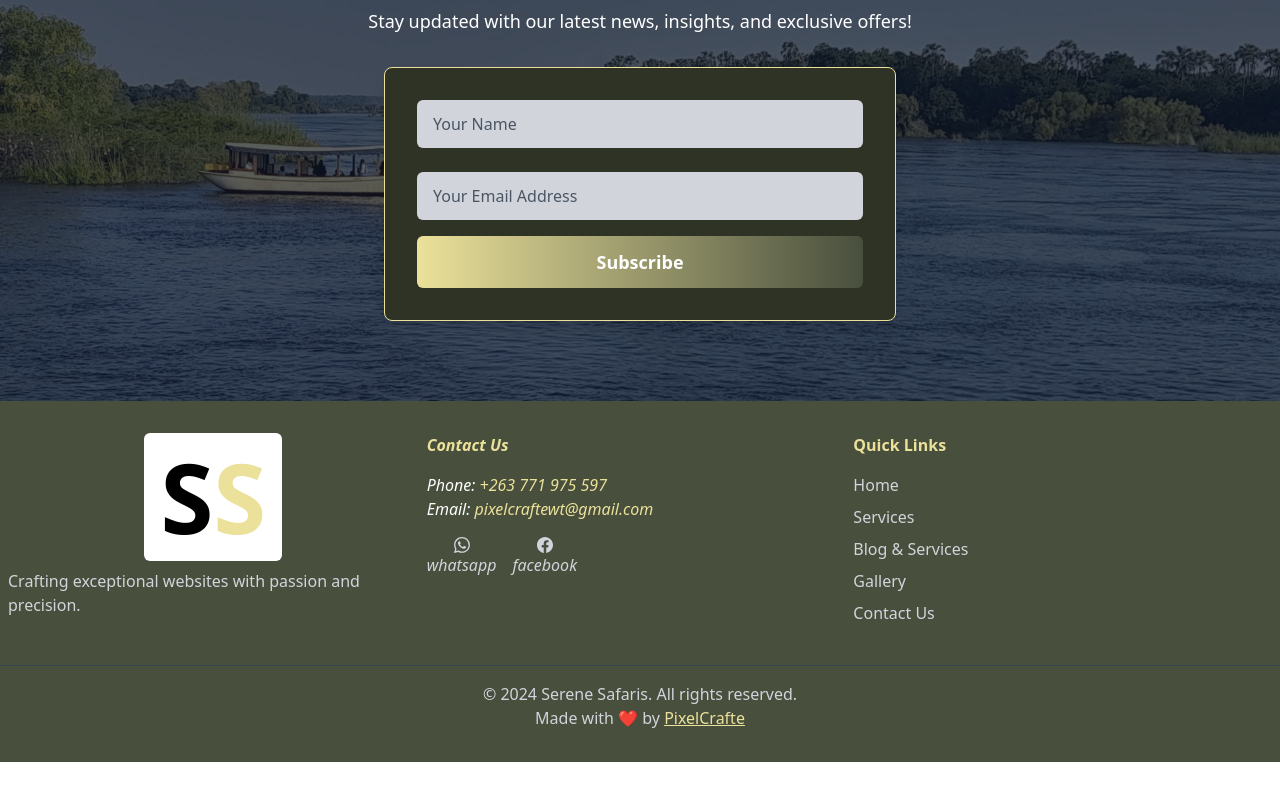
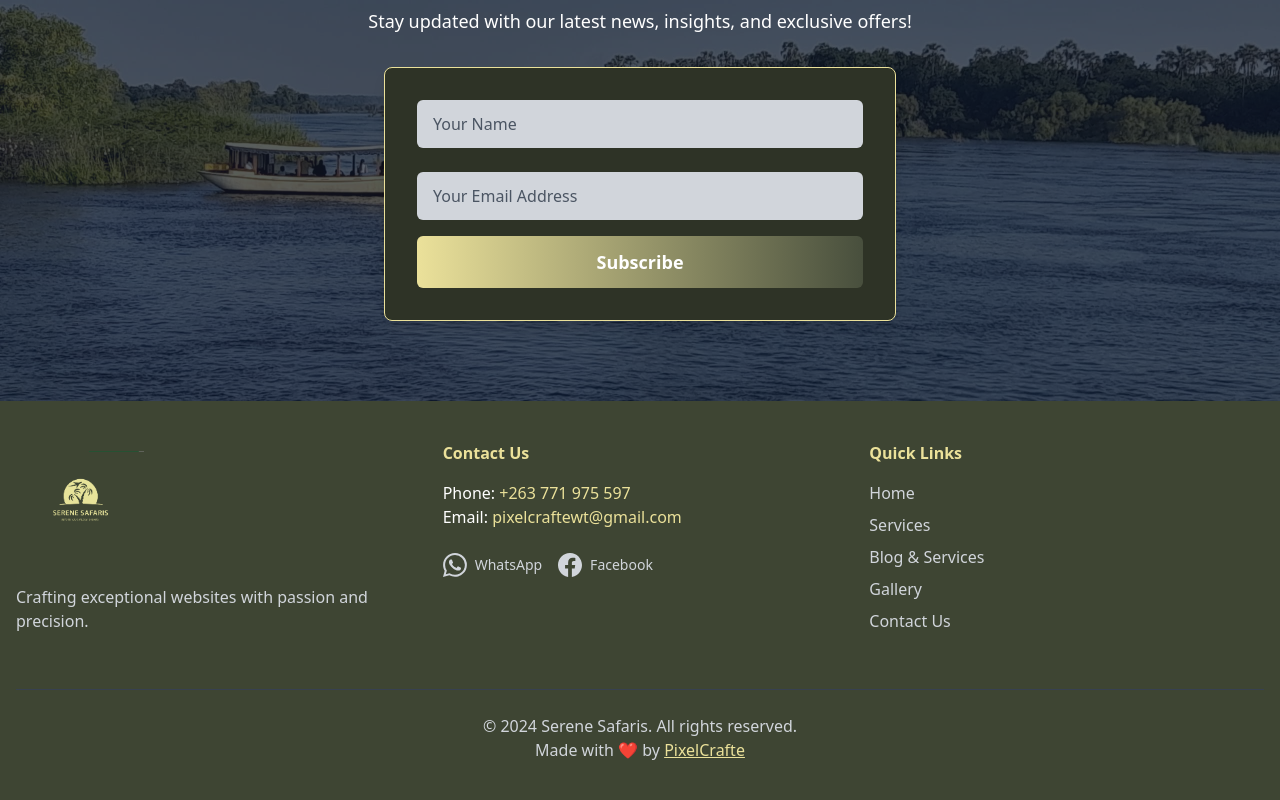
Before and after one commit to PixelCrafte/serene, a Next.js app: page /contact in a window 1280 px wide. Shown: the part 1461-2261 px from the top of the page. Before the commit the page ends 2223 px from the top, so only its background shows below. Built offline with nearby package versions, Linux system fonts and the light colour scheme.

Commit message:
made changes to the footer

```diff
--- a/src/app/blogandactivities/ActivityComponentr.jsx
+++ b/src/app/blogandactivities/ActivityComponentr.jsx
@@ -1,6 +1,6 @@
 const ActivityComponent = ({ image, title, description }) => {
     return (
-      <div className="bg-white text-black p-6 rounded-lg shadow-lg flex">
+      <div className="bg-white text-black p-6 rounded-lg shadow-lg flex slide-in-left">
         <img src={image} alt={title} className="w-32 h-32 object-cover rounded-lg mr-6" />
         <div>
           <h3 className="text-2xl font-semibold mb-2">{title}</h3>
@@ -9,3 +9,5 @@ const ActivityComponent = ({ image, title, description }) => {
       </div>
     );
   };
+
+  export default ActivityComponent;
--- a/src/app/blogandactivities/BlogComponent.jsx
+++ b/src/app/blogandactivities/BlogComponent.jsx
@@ -1,6 +1,6 @@
 const BlogComponent = ({ image, title, description, listItems }) => {
     return (
-      <div className="bg-white text-black p-6 rounded-lg shadow-lg">
+      <div className="bg-white text-black p-6 rounded-lg shadow-lg slide-in-bottom">
         <img src={image} alt={title} className="w-full h-48 object-cover rounded-t-lg mb-4" />
         <h3 className="text-2xl font-semibold mb-2">{title}</h3>
         <p className="mb-4">{description}</p>
@@ -12,3 +12,5 @@ const BlogComponent = ({ image, title, description, listItems }) => {
       </div>
     );
   };
+
+  export default BlogComponent;
--- a/src/app/blogandactivities/page.jsx
+++ b/src/app/blogandactivities/page.jsx
@@ -1,13 +1,15 @@
 import BlogComponent from './BlogComponent';
 import ActivityComponent from './ActivityComponentr';
+import BasicAnimations from '@/components/BasicAnimations';
+import Link from 'next/link';
 
 const TourismPage = () => {
     return (
       <div className="bg-main1 text-white min-h-screen">
         {/* Hero section or introductory content */}
-        <section className="w-full h-[50vh] relative bg-main2">
+        <section className="w-full h-[35vh] relative bg-main2">
           <svg
-            className="absolute bottom-0 w-full h-16"
+            className="absolute bottom-0 w-full h-16 text-main1"
             xmlns="http://www.w3.org/2000/svg"
             viewBox="0 0 1440 320"
           >
@@ -16,14 +18,33 @@ const TourismPage = () => {
           <div className="container mx-auto p-4">
             <h1 className="text-4xl font-bold">Explore Our Blogs & Activities</h1>
           </div>
+          <Link href='/contact' className='text-3xl px-3 py-2 border-2 border-main1 spin-btn block mx-auto w-fit text-main1 rounded-full font-semibold hover:border-white active:scale-95'>Get In touch</Link>
         </section>
 
         {/* Blog Section */}
-        <section className="container mx-auto my-12">
+        <section className="container mx-auto my-12 p-4">
           <h2 className="text-3xl font-semibold mb-8">Travel Blogs</h2>
           <div className="grid lg:grid-cols-3 gap-8">
+          <BlogComponent
+              image="/images/bungee.jpg"
+              title="Best Beaches in the World"
+              description="Explore the top beach destinations..."
+              listItems={['Maldives', 'Hawaii', 'Bora Bora', 'Santorini', 'Bahamas']}
+            />
             <BlogComponent
-              image="/path-to-image.jpg"
+              image="/images/bungee.jpg"
+              title="Best Beaches in the World"
+              description="Explore the top beach destinations..."
+              listItems={['Maldives', 'Hawaii', 'Bora Bora', 'Santorini', 'Bahamas']}
+            />
+            <BlogComponent
+              image="/images/bungee.jpg"
+              title="Best Beaches in the World"
+              description="Explore the top beach destinations..."
+              listItems={['Maldives', 'Hawaii', 'Bora Bora', 'Santorini', 'Bahamas']}
+            />
+            <BlogComponent
+              image="/images/bungee.jpg"
               title="Best Beaches in the World"
               description="Explore the top beach destinations..."
               listItems={['Maldives', 'Hawaii', 'Bora Bora', 'Santorini', 'Bahamas']}
@@ -33,11 +54,26 @@ const TourismPage = () => {
         </section>
 
         {/* Activities Section */}
-        <section className="container mx-auto my-12">
+        <section className="container mx-auto my-12 p-4">
           <h2 className="text-3xl font-semibold mb-8">Popular Activities</h2>
           <div className="grid lg:grid-cols-2 gap-8">
+          <ActivityComponent
+              image="/images/bike.jpg"
+              title="Mountain Hiking"
+              description="Challenge yourself by hiking through scenic trails."
+            />
             <ActivityComponent
-              image="/path-to-activity.jpg"
+              image="/images/bike.jpg"
+              title="Mountain Hiking"
+              description="Challenge yourself by hiking through scenic trails."
+            />
+            <ActivityComponent
+              image="/images/bike.jpg"
+              title="Mountain Hiking"
+              description="Challenge yourself by hiking through scenic trails."
+            />
+            <ActivityComponent
+              image="/images/bike.jpg"
               title="Mountain Hiking"
               description="Challenge yourself by hiking through scenic trails."
             />
@@ -53,6 +89,7 @@ const TourismPage = () => {
         >
           <path fill="#main2" fillOpacity="1" d="M0,224L1440,320L1440,320L0,320Z"></path>
         </svg>
+        <BasicAnimations />
       </div>
     );
   };
--- a/src/components/Footer.jsx
+++ b/src/components/Footer.jsx
@@ -1,42 +1,74 @@
 import Link from 'next/link';
-import { BsWhatsapp, BsFacebook} from "react-icons/bs";
+import { BsWhatsapp, BsFacebook } from 'react-icons/bs';
 import FooterLinks from './FooterLinks';
+
 const Footer = () => {
   return (
-    <footer className="bg-main1 text-white py-8">
-      <div className="container mx-auto flex flex-wrap justify-between items-start">
-        {/* Left Column: Logo and Tagline */}
-        <div className="w-full md:w-1/3 mb-6 md:mb-0">
-          <div className="mx-auto text-center bg-white text-8xl w-fit p-4 rounded-md">
-              <span className="text-black font-bold">S</span>
-              <span className="text-main2 font-bold">S</span>
+    <footer className="bg-[#3E4533] text-white py-10 px-4">
+      <div className="container mx-auto grid grid-cols-1 md:grid-cols-3 gap-8">
+
+        {/* Column 1: Logo and Tagline */}
+        <div className="col-span-1 flex flex-col items-center md:items-start">
+          <div className="mb-4">
+            {/* Logo */}
+            <img
+              src="/images/serenesafaris-1.jpg"
+              alt="Organization Logo"
+              className="w-32 h-32 object-contain block"
+            />
           </div>
-          <p className="text-gray-300 p-2">Crafting exceptional websites with passion and precision.</p>
+          <p className="text-gray-300 text-center md:text-left">
+            Crafting exceptional websites with passion and precision.
+          </p>
         </div>
 
-        {/* Middle Column: Contact and Social Media */}
-        <address className="w-full md:w-1/3 mb-6 md:mb-0">
+        {/* Column 2: Contact Info and Social Media */}
+        <div className="col-span-1">
           <h4 className="text-main2 font-bold mb-4">Contact Us</h4>
-          <p>Phone: <a href="tel:+263771975597" className="text-main2">+263 771 975 597</a></p>
-          <p>Email: <a href="mailto:pixelcraftewt@gmail.com" className="text-main2">pixelcraftewt@gmail.com</a></p>
-          <div className="flex mt-4 space-x-4">
-            <Link href="https://wa.me/263771975597" className="text-gray-300 hover:text-main2 bi bi-linkedin"><BsWhatsapp className="text-center block mx-auto"/><span>whatsapp</span></Link>
-            <Link href="https://www.facebook.com/profile.php?id=61563305256824&mibextid=ZbWKwL" className="text-gray-300 hover:text-main2 bi bi-facebook"><BsFacebook className="text-center block mx-auto"/><span>facebook</span></Link>
+          <p>
+            Phone: <a href="tel:+263771975597" className="text-main2">+263 771 975 597</a>
+          </p>
+          <p>
+            Email: <a href="mailto:pixelcraftewt@gmail.com" className="text-main2">pixelcraftewt@gmail.com</a>
+          </p>
+
+          {/* Social Media Links */}
+          <div className="flex mt-6 space-x-4">
+            <a
+              href="https://wa.me/263771975597"
+              className="text-gray-300 hover:text-main2 flex items-center space-x-2"
+            >
+              <BsWhatsapp className="text-2xl" />
+              <span className="text-sm">WhatsApp</span>
+            </a>
+            <a
+              href="https://www.facebook.com/profile.php?id=61563305256824&mibextid=ZbWKwL"
+              className="text-gray-300 hover:text-main2 flex items-center space-x-2"
+            >
+              <BsFacebook className="text-2xl" />
+              <span className="text-sm">Facebook</span>
+            </a>
           </div>
-        </address>
+        </div>
 
-        {/* Right Column: Quick Links */}
-        <div className="w-full md:w-1/3">
+        {/* Column 3: Quick Links */}
+        <div className="col-span-1">
           <h4 className="text-main2 font-bold mb-4">Quick Links</h4>
-          {/* quick links */}
           <FooterLinks />
         </div>
       </div>
 
       {/* Bottom Bar: Copyright and Credit */}
-      <div className="mt-8 border-t border-gray-700 pt-4 text-center text-gray-300">
-        <p><time>© {new Date().getFullYear()}</time> Serene Safaris. All rights reserved.</p>
-        <p>Made with ❤️ by <Link href='https://pixelcrafte.vercel.app' target="_blank" className="underline text-main2">PixelCrafte</Link></p>
+      <div className="mt-12 border-t border-gray-700 pt-6 text-center text-gray-300">
+        <p>
+          <time>© {new Date().getFullYear()}</time> Serene Safaris. All rights reserved.
+        </p>
+        <p>
+          Made with ❤️ by{' '}
+          <Link href="https://pixelcrafte.co.zw" target="_blank" className="underline text-main2">
+            PixelCrafte
+          </Link>
+        </p>
       </div>
     </footer>
   );
```
